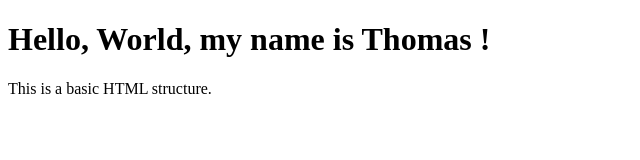
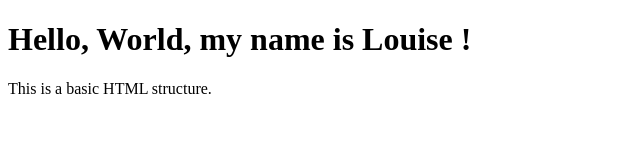
Before and after one commit to lguesnier-cell/GitHub_basics, a plain HTML site: page index.html in a window 1280 px wide. Shown: the full height of the page, 0-640 px from the left. Drawn offline with Linux system fonts and the light colour scheme.

Commit message:
Update : added name to index.html

```diff
--- a/index.html
+++ b/index.html
@@ -8,7 +8,7 @@
 </head>
 
 <body>
-    <h1>Hello, World, my name is Thomas !</h1>
+    <h1>Hello, World, my name is Louise !</h1>
     <p>This is a basic HTML structure.</p>
 </body>
 
```
